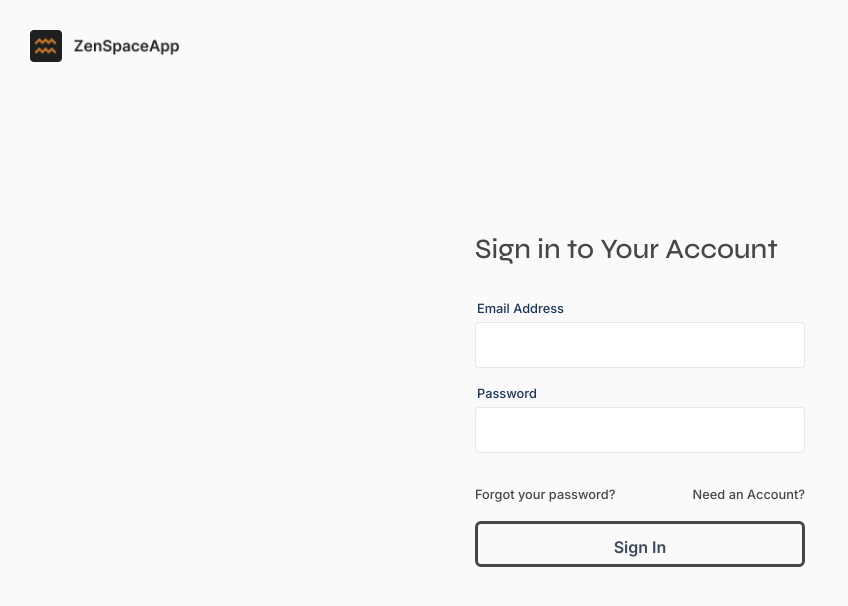
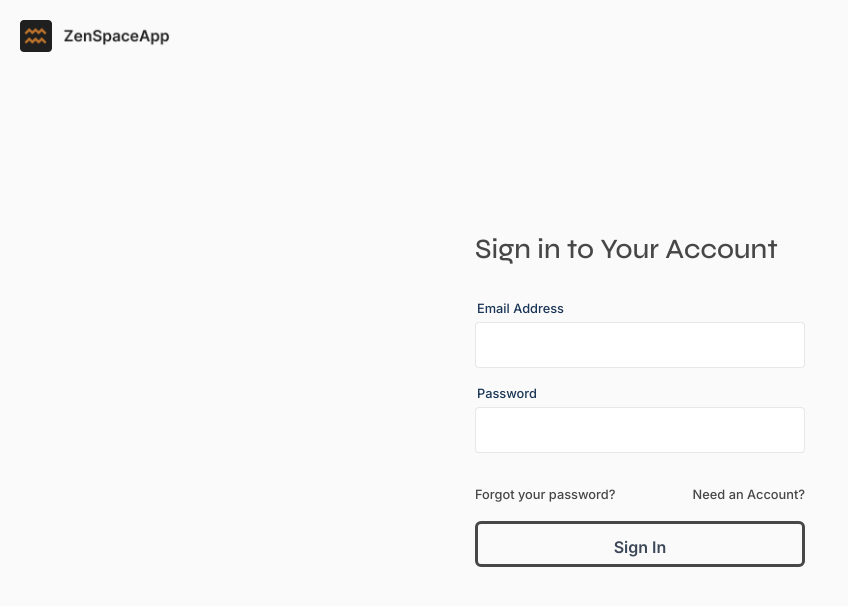
Before and after one commit to ZenSpaceApp/zenspace-website, a Next.js app: page /login in a window 1280 px wide. Shown: the top 606 px of the page, without its empty margins (0-848 px from the left). Built offline with nearby package versions, Linux system fonts and the light colour scheme.

Commit message:
Modified logo position on Sign In page.

```diff
--- a/styles/styles.scss
+++ b/styles/styles.scss
@@ -1421,10 +1421,7 @@ footer {
 
   .logo {
     position: fixed;
-    padding-top: 10px;
-    padding-left: 10px;
     img {
-
       height: 32px !important;
     }
   }
```
